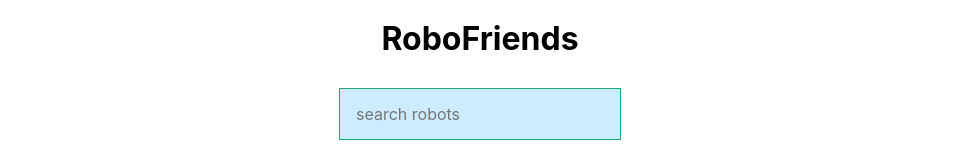
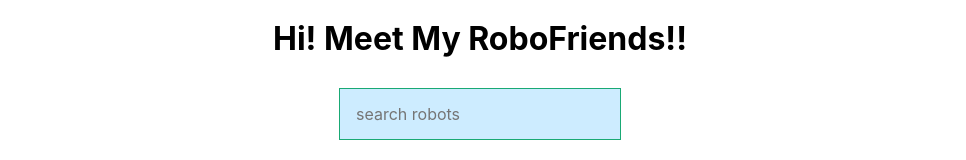
Before and after one commit to Ala123Sobhan/RoboFiends, a React (Create React App) app: page / in a window 1280 px wide. Shown: the top 160 px of the page, without its empty margins (160-1126 px from the left). Built offline with nearby package versions, Linux system fonts and the light colour scheme.

Commit message:
changing title

```diff
--- a/src/App.js
+++ b/src/App.js
@@ -23,7 +23,7 @@ class App extends Component {
     });
     return (
       <div className="tc">
-        <h1>RoboFriends</h1>
+        <h1>Hi! Meet My RoboFriends!!</h1>
         <SearchBox searchChange={this.onSearchChange} />
         <CardList robots={filteredRobots} />;
       </div>
```
